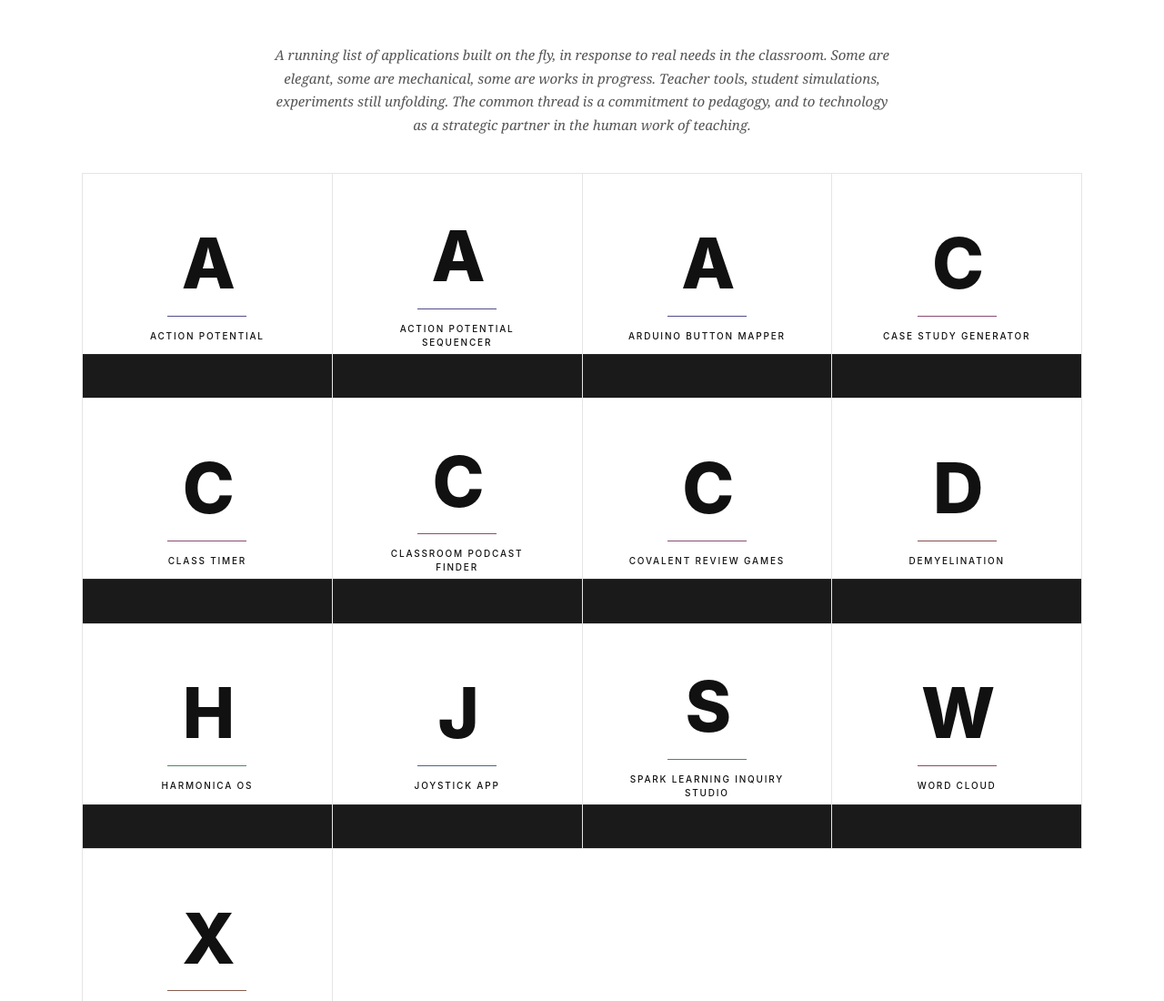
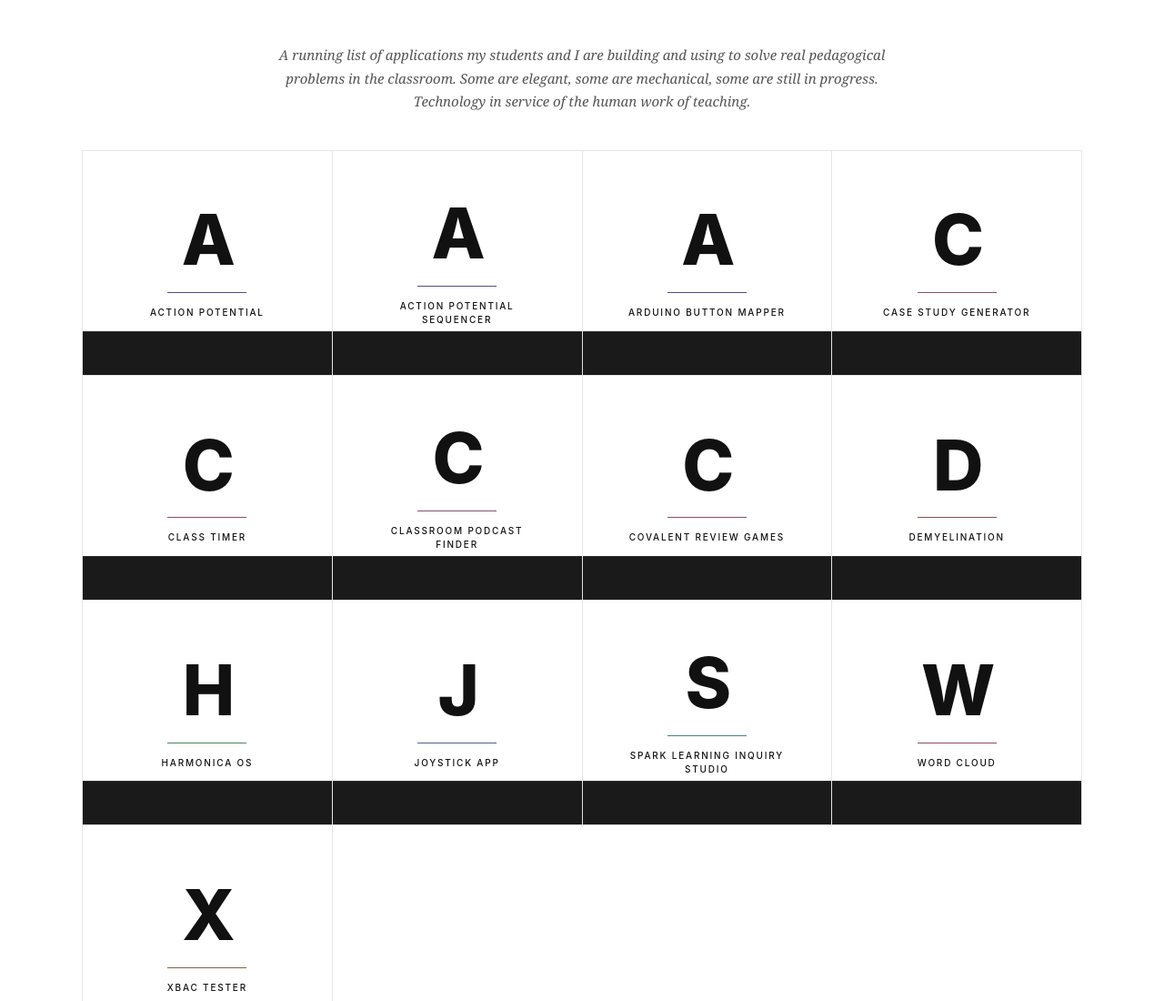
Before and after one commit to ramusallam/projects-showcase, a website: page index.html in a window 1280 px wide. Shown: the top 1100 px of the page at 91% size. Drawn offline with Linux system fonts and the light colour scheme.

Commit message:
Tighten intro copy to active voice

```diff
--- a/index.html
+++ b/index.html
@@ -9,7 +9,7 @@
 </head>
 <body>
 <div class="wrap">
-  <p class="intro">A running list of applications built on the fly, in response to real needs in the classroom. Some are elegant, some are mechanical, some are works in progress. Teacher tools, student simulations, experiments still unfolding. The common thread is a commitment to pedagogy, and to technology as a strategic partner in the human work of teaching.</p>
+  <p class="intro">A running list of applications my students and I are building and using to solve real pedagogical problems in the classroom. Some are elegant, some are mechanical, some are still in progress. Technology in service of the human work of teaching.</p>
 
   <section id="grid" class="grid" aria-live="polite" aria-busy="true">
     <p class="loading">Loading</p>
```
